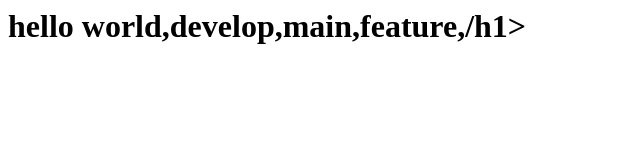
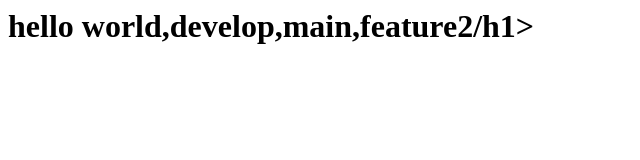
Before and after one commit to kimuraSE/team-develop-test, a plain HTML site: page index.html in a window 1280 px wide. Shown: the full height of the page, 0-640 px from the left. Drawn offline with Linux system fonts and the light colour scheme.

Commit message:
feature2に書き換え

```diff
--- a/index.html
+++ b/index.html
@@ -1 +1 @@
-<h1>hello world,develop,main,feature,/h1>
+<h1>hello world,develop,main,feature2/h1>
```
